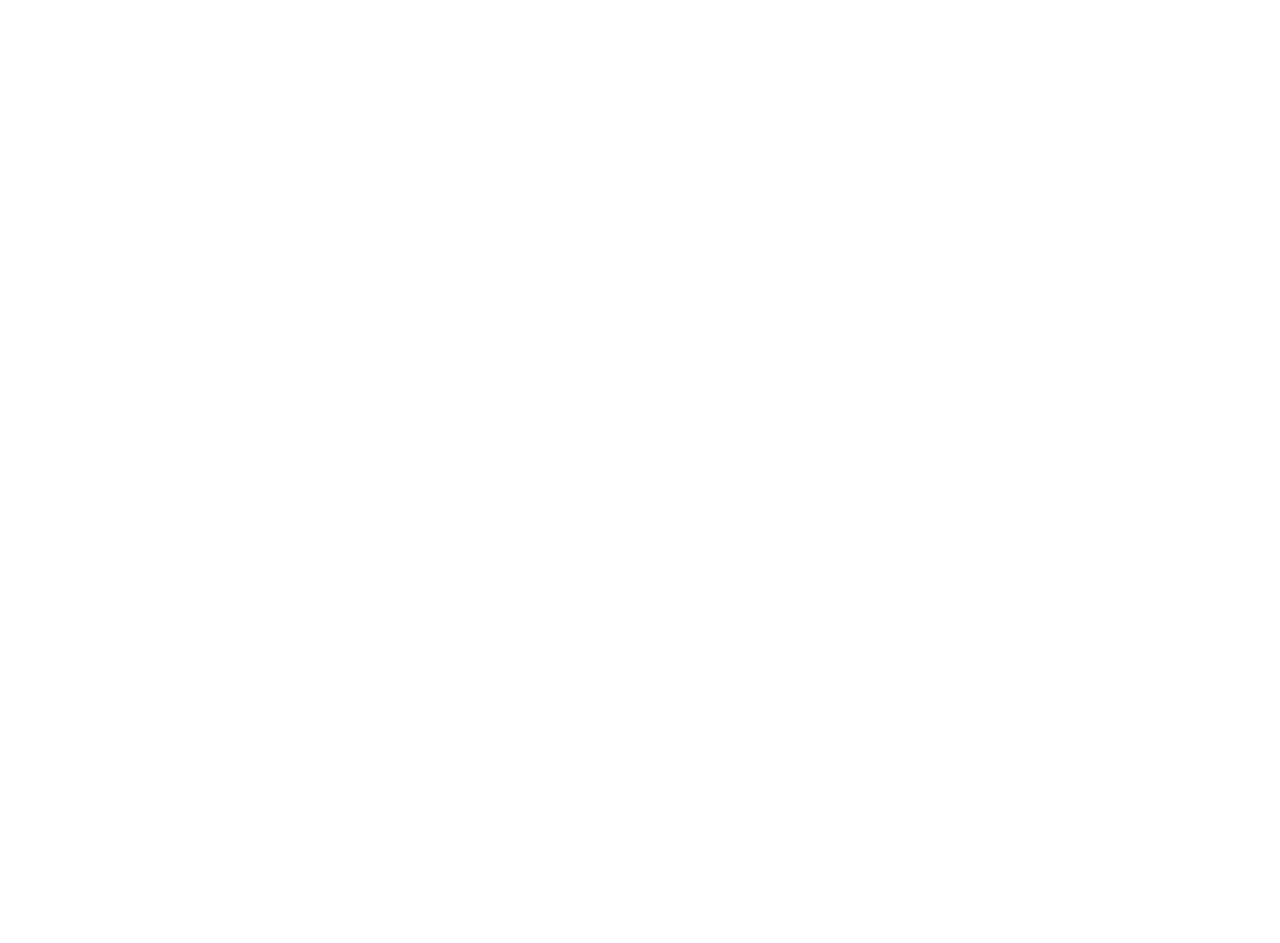
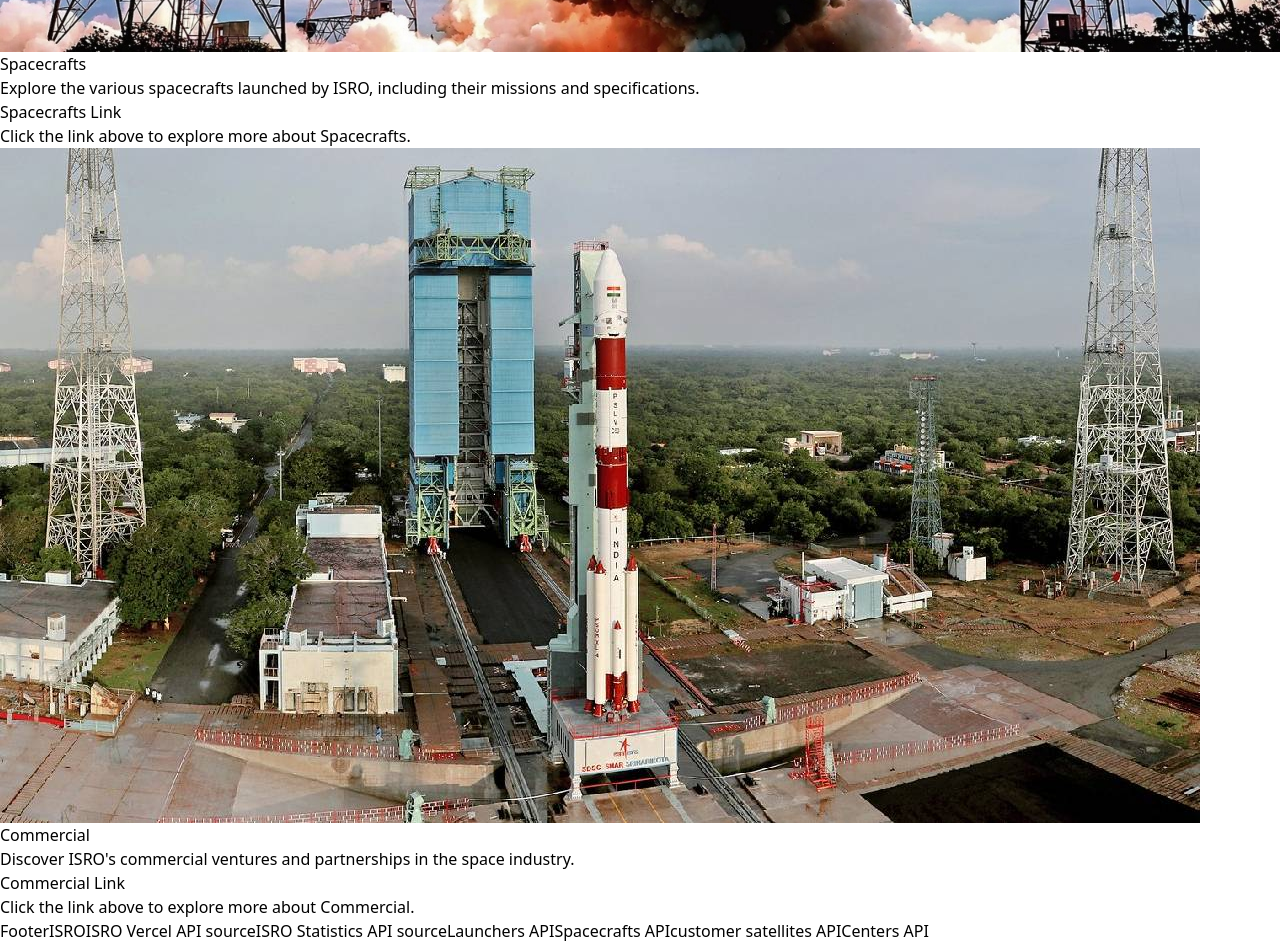
Before and after one commit to Aayushman-nvm/ISRO-Mission-Control, a React (Vite) app: page /catalog in a window 1280 px wide. Shown: the part 740-1683 px from the top of the page. Before the commit the page ends 800 px from the top, so only its background shows below. Built offline with nearby package versions, Linux system fonts and the light colour scheme.

Commit message:
Catalog reformatting

```diff
--- /dev/null
+++ b/src/Components/CatalogCard.jsx
@@ -0,0 +1,18 @@
+import React from 'react'
+import { NavLink } from 'react-router-dom'
+
+function CatalogCard({name,link,description,img_src}) {
+  return (
+    <div>
+        <img src={img_src} alt={name} className='' />
+        <h2>{name}</h2>
+        <p>{description}</p>
+        <NavLink to={link} className={({ isActive }) => isActive ? "active" : "inactive"}>
+          {name} Link
+        </NavLink>
+        <p>Click the link above to explore more about {name}.</p>
+    </div>
+  )
+}
+
+export default CatalogCard
--- a/src/Pages/Catalog.jsx
+++ b/src/Pages/Catalog.jsx
@@ -1,18 +1,36 @@
-import React from 'react'
-import { useNavigate } from 'react-router-dom'
+import CatalogCard from '../Components/CatalogCard';
+import commercialCraftImg from '../Images/Commercial_Craft.jpg';
+import spaceCraftImg from '../Images/Spacecrafts_placeholder.jpeg';
 
 function Catalog() {
 
-  const navigate = useNavigate();
-  function handleNavigate(type) {
-    type === "spacecrafts" ? navigate("/catalog/spacecrafts") : navigate("/catalog/commercial");
-  }
+  const catalogData = [
+    {
+      name: "Spacecrafts",
+      link: "/catalog/spacecrafts",
+      description: "Explore the various spacecrafts launched by ISRO, including their missions and specifications.",
+      img_src: spaceCraftImg
+    },
+    {
+      name: "Commercial",
+      link: "/catalog/commercial",
+      description: "Discover ISRO's commercial ventures and partnerships in the space industry.",
+      img_src: commercialCraftImg
+    }
+  ];
 
   return (
     <div>Catalog
 
-        <button onClick={() => handleNavigate("spacecrafts")}>Spacecrafts link</button>
-        <button onClick={() => handleNavigate("commercial")}>Commercial link</button>
+      {catalogData.map((item, index)=>(
+        <CatalogCard
+          key={index}
+          name={item.name}
+          link={item.link}
+          description={item.description}
+          img_src={item.img_src}
+        />
+      ))}
 
     </div>
   )
```
Also changed, not shown: src/Images/Commercial_Craft.jpg (added), src/Images/Spacecrafts_placeholder.jpeg (added).
